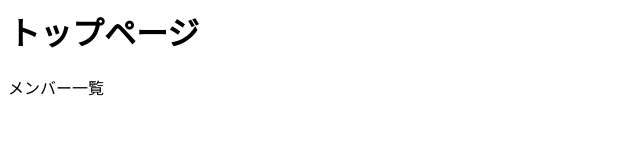
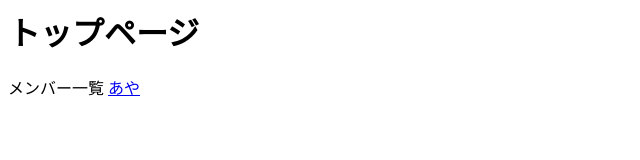
Before and after one commit to K22M2036/team_project, a plain HTML site: page index.html in a window 1280 px wide. Shown: the full height of the page, 0-640 px from the left. Drawn offline with Linux system fonts and the light colour scheme.

Commit message:
edit index.html

```diff
--- a/index.html
+++ b/index.html
@@ -1,2 +1,4 @@
 <h1>トップページ</h1>
+
 メンバー一覧
+<a href = "Aya-Ishiwata.html"> あや </a>
```
